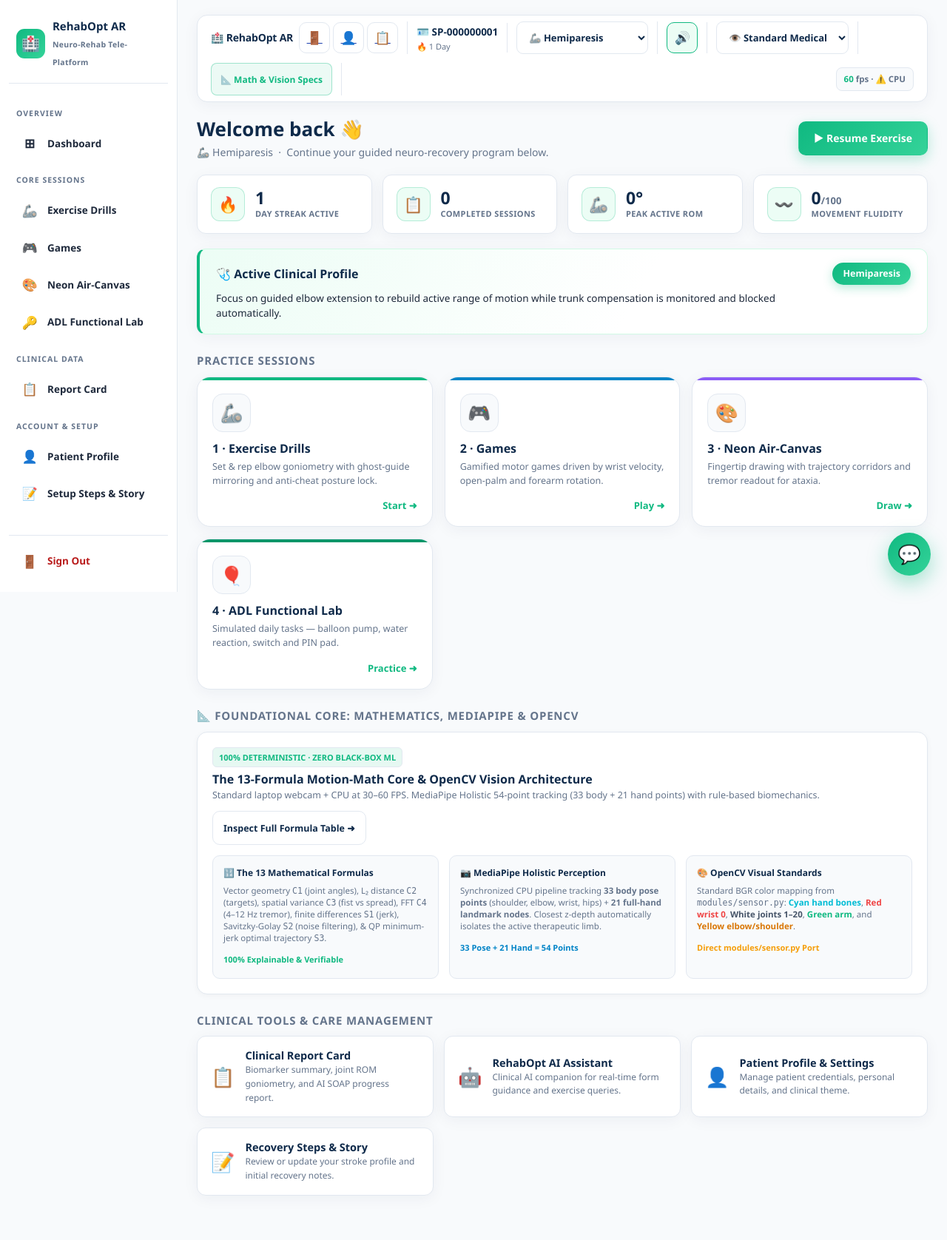
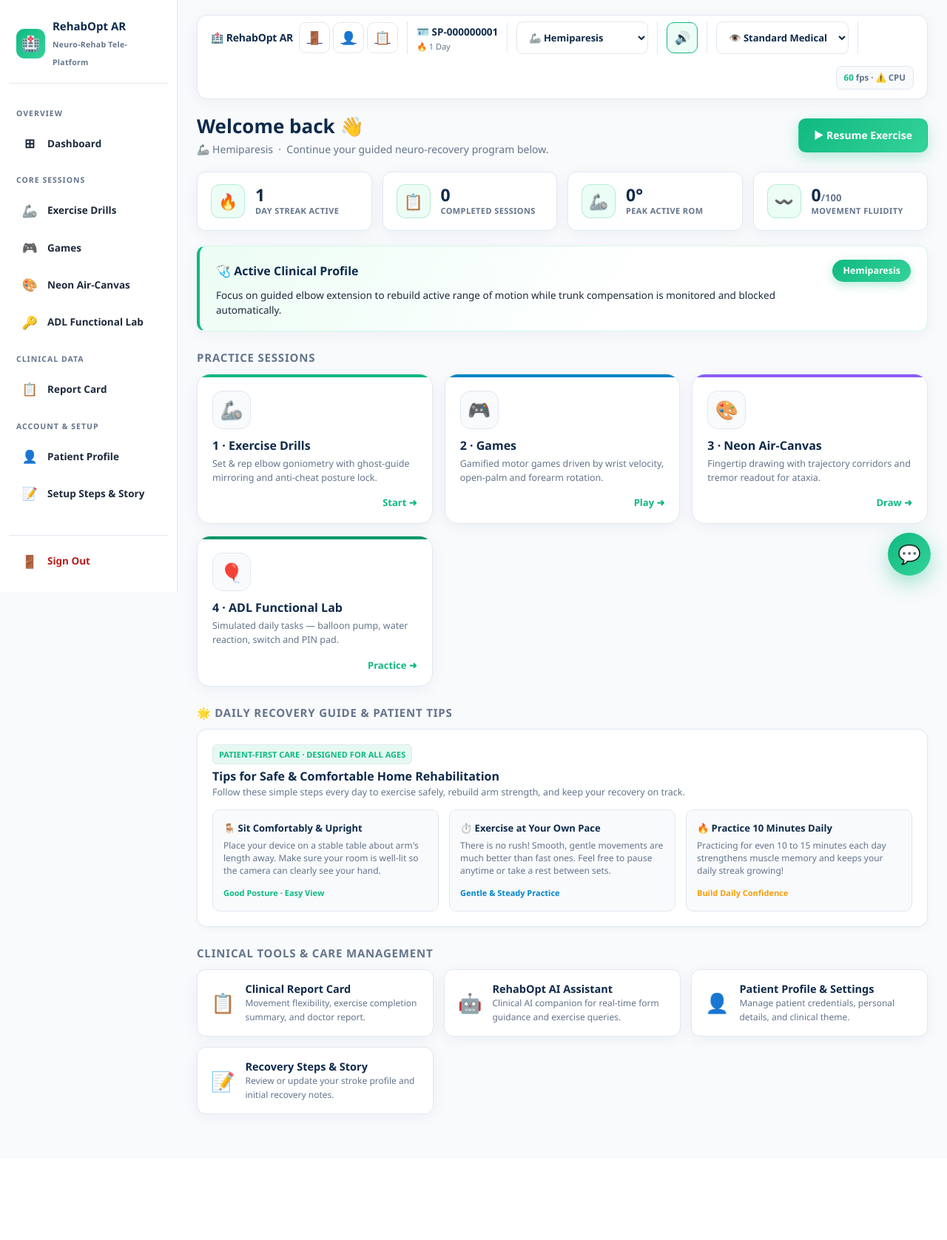
Before and after one commit to Athul-lab-ux/SEMIFIN-REHAB, a Flask app: template templates/dashboard.html in a window 1280 px wide. Shown: the whole page at 74% size. After the commit the page ends 1511 px from the top, so only its background shows below. Run offline with Flask 3, Linux system fonts and the light colour scheme; the template is opened without the code that fills it, so the values that code supplies are empty.

Commit message:
refactor(ui): remove math formulas and jargon from patient interface for senior-friendly accessibility

```diff
--- a/templates/_clinical_topbar.html
+++ b/templates/_clinical_topbar.html
@@ -53,10 +53,7 @@
     </select>
   </div>
 
-  <!-- Foundational Motion-Math & Vision Core Specs Trigger -->
-  <div class="tb-group">
-    <button id="tb-math-btn" class="tb-math-btn" type="button" title="View 13 Math Formulas, MediaPipe 54-Point Landmarks & OpenCV Specs">📐 Math &amp; Vision Specs</button>
-  </div>
+
 
   <!-- Live telemetry badge -->
   <div class="tb-group" style="margin-left:auto;">
--- a/templates/app_shell.html
+++ b/templates/app_shell.html
@@ -44,7 +44,6 @@
   <div id="toast" class="toast" role="status" aria-live="polite"></div>
 
   {% include '_ai_widget.html' %}
-  {% include '_math_modal.html' %}
 
   <!-- MediaPipe Vision Libraries (Only loaded on active vision session pages) -->
   {% block vision_scripts %}{% endblock %}
--- a/templates/auth.html
+++ b/templates/auth.html
@@ -30,7 +30,7 @@
 
         <div class="ac-head">
           <h2 id="auth-title">Patient Sign In</h2>
-          <p class="ac-sub">Secure clinical access · session expires after 2 h</p>
+          <p class="ac-sub">Sign in to start your daily recovery exercises</p>
         </div>
 
         <!-- Segmented tab switch -->
--- a/templates/dashboard.html
+++ b/templates/dashboard.html
@@ -97,35 +97,34 @@
     </a>
   </section>
 
-  <!-- Foundational Architecture: The Motion-Math Core, MediaPipe & OpenCV -->
-  <h2 class="section-title">📐 Foundational Core: Mathematics, MediaPipe &amp; OpenCV</h2>
+  <!-- Senior & Patient Daily Recovery Guide -->
+  <h2 class="section-title">🌟 Daily Recovery Guide &amp; Patient Tips</h2>
   <section class="math-overview-card" style="background:#FFFFFF; border:1px solid var(--clin-border); border-radius:14px; padding:20px; margin-bottom:24px; box-shadow:0 2px 8px rgba(0,0,0,0.04);">
     <div style="display:flex; justify-content:space-between; align-items:flex-start; flex-wrap:wrap; gap:12px; margin-bottom:14px;">
       <div>
-        <span class="clin-chip" style="background:rgba(16,185,129,0.1); color:#10B981; font-weight:800; font-size:11px; padding:4px 8px; border-radius:6px;">100% DETERMINISTIC · ZERO BLACK-BOX ML</span>
-        <h3 style="font-size:16px; font-weight:800; color:var(--clin-navy); margin:6px 0 2px;">The 13-Formula Motion-Math Core &amp; OpenCV Vision Architecture</h3>
-        <p style="font-size:12.5px; color:var(--clin-slate); margin:0;">Standard laptop webcam + CPU at 30–60 FPS. MediaPipe Holistic 54-point tracking (33 body + 21 hand points) with rule-based biomechanics.</p>
+        <span class="clin-chip" style="background:rgba(16,185,129,0.1); color:#10B981; font-weight:800; font-size:11px; padding:4px 8px; border-radius:6px;">PATIENT-FIRST CARE · DESIGNED FOR ALL AGES</span>
+        <h3 style="font-size:16px; font-weight:800; color:var(--clin-navy); margin:6px 0 2px;">Tips for Safe &amp; Comfortable Home Rehabilitation</h3>
+        <p style="font-size:12.5px; color:var(--clin-slate); margin:0;">Follow these simple steps every day to exercise safely, rebuild arm strength, and keep your recovery on track.</p>
       </div>
-      <button onclick="document.getElementById('rehab-math-modal').style.display='flex';" class="clin-btn clin-btn-ghost" style="padding:7px 14px; font-size:12.5px; font-weight:700;">Inspect Full Formula Table ➜</button>
     </div>
 
     <div style="display:grid; grid-template-columns:repeat(auto-fit, minmax(260px, 1fr)); gap:14px;">
       <div style="background:var(--clin-canvas); border:1px solid var(--clin-border); border-radius:10px; padding:14px;">
-        <div style="font-size:12px; font-weight:800; color:var(--clin-navy); margin-bottom:6px;">🔢 The 13 Mathematical Formulas</div>
-        <p style="font-size:11.5px; color:var(--clin-slate); margin:0 0 8px; line-height:1.4;">Vector geometry <code>C1</code> (joint angles), L₂ distance <code>C2</code> (targets), spatial variance <code>C3</code> (fist vs spread), FFT <code>C4</code> (4–12 Hz tremor), finite differences <code>S1</code> (jerk), Savitzky-Golay <code>S2</code> (noise filtering), &amp; QP minimum-jerk optimal trajectory <code>S3</code>.</p>
-        <span style="font-size:11px; font-weight:700; color:#10B981;">100% Explainable &amp; Verifiable</span>
+        <div style="font-size:13px; font-weight:800; color:var(--clin-navy); margin-bottom:6px;">🪑 Sit Comfortably &amp; Upright</div>
+        <p style="font-size:12px; color:var(--clin-slate); margin:0 0 8px; line-height:1.4;">Place your device on a stable table about arm's length away. Make sure your room is well-lit so the camera can clearly see your hand.</p>
+        <span style="font-size:11px; font-weight:700; color:#10B981;">Good Posture · Easy View</span>
       </div>
 
       <div style="background:var(--clin-canvas); border:1px solid var(--clin-border); border-radius:10px; padding:14px;">
-        <div style="font-size:12px; font-weight:800; color:var(--clin-navy); margin-bottom:6px;">📷 MediaPipe Holistic Perception</div>
-        <p style="font-size:11.5px; color:var(--clin-slate); margin:0 0 8px; line-height:1.4;">Synchronized CPU pipeline tracking <strong>33 body pose points</strong> (shoulder, elbow, wrist, hips) + <strong>21 full-hand landmark nodes</strong>. Closest z-depth automatically isolates the active therapeutic limb.</p>
-        <span style="font-size:11px; font-weight:700; color:#0284C7;">33 Pose + 21 Hand = 54 Points</span>
+        <div style="font-size:13px; font-weight:800; color:var(--clin-navy); margin-bottom:6px;">⏱️ Exercise at Your Own Pace</div>
+        <p style="font-size:12px; color:var(--clin-slate); margin:0 0 8px; line-height:1.4;">There is no rush! Smooth, gentle movements are much better than fast ones. Feel free to pause anytime or take a rest between sets.</p>
+        <span style="font-size:11px; font-weight:700; color:#0284C7;">Gentle &amp; Steady Practice</span>
       </div>
 
       <div style="background:var(--clin-canvas); border:1px solid var(--clin-border); border-radius:10px; padding:14px;">
-        <div style="font-size:12px; font-weight:800; color:var(--clin-navy); margin-bottom:6px;">🎨 OpenCV Visual Standards</div>
-        <p style="font-size:11.5px; color:var(--clin-slate); margin:0 0 8px; line-height:1.4;">Standard BGR color mapping from <code>modules/sensor.py</code>: <span style="color:#00BCD4; font-weight:700;">Cyan hand bones</span>, <span style="color:#EF4444; font-weight:700;">Red wrist 0</span>, <span style="color:#475569; font-weight:700;">White joints 1–20</span>, <span style="color:#10B981; font-weight:700;">Green arm</span>, and <span style="color:#D97706; font-weight:700;">Yellow elbow/shoulder</span>.</p>
-        <span style="font-size:11px; font-weight:700; color:#F59E0B;">Direct modules/sensor.py Port</span>
+        <div style="font-size:13px; font-weight:800; color:var(--clin-navy); margin-bottom:6px;">🔥 Practice 10 Minutes Daily</div>
+        <p style="font-size:12px; color:var(--clin-slate); margin:0 0 8px; line-height:1.4;">Practicing for even 10 to 15 minutes each day strengthens muscle memory and keeps your daily streak growing!</p>
+        <span style="font-size:11px; font-weight:700; color:#F59E0B;">Build Daily Confidence</span>
       </div>
     </div>
   </section>
@@ -137,7 +136,7 @@
       <span class="tool-ico">📋</span>
       <div>
         <h3>Clinical Report Card</h3>
-        <p>Biomarker summary, joint ROM goniometry, and AI SOAP progress report.</p>
+        <p>Movement flexibility, exercise completion summary, and doctor report.</p>
       </div>
     </a>
     <a href="/report" class="tool-card">
--- a/templates/onboarding.html
+++ b/templates/onboarding.html
@@ -58,7 +58,7 @@
     <section class="obo-card" id="step1" style="display:none;">
       <div class="step-badge">🧠 Step 2 of 3 · Clinical Assessment</div>
       <h1>Select Your Stroke Profile</h1>
-      <p class="obo-sub">Choose the condition that matches your clinical presentation to tailor kinematic drill targets and posture thresholds.</p>
+      <p class="obo-sub">Choose the option that best describes your arm movement to personalize your daily exercises.</p>
 
       <div class="obo-options" id="stroke-options"><!-- injected --></div>
 
@@ -91,8 +91,8 @@
     <!-- STEP FINISH · Finish screen that saves the profile and opens the main app -->
     <section class="obo-card" id="step-finish" style="display:none;">
       <div class="step-badge step-badge-ready">🌿 Program Ready</div>
-      <h1>Your Recovery Plan Is Configured</h1>
-      <p class="obo-sub">Your personalized kinematic telemetry profile has been initialized. Click below to launch your main command center.</p>
+      <h1>Your Recovery Plan Is Ready</h1>
+      <p class="obo-sub">Your personalized daily exercise plan is ready. Click below to enter your dashboard and start practicing.</p>
 
       <div class="obo-summary-card">
         <div class="sum-row">
```
